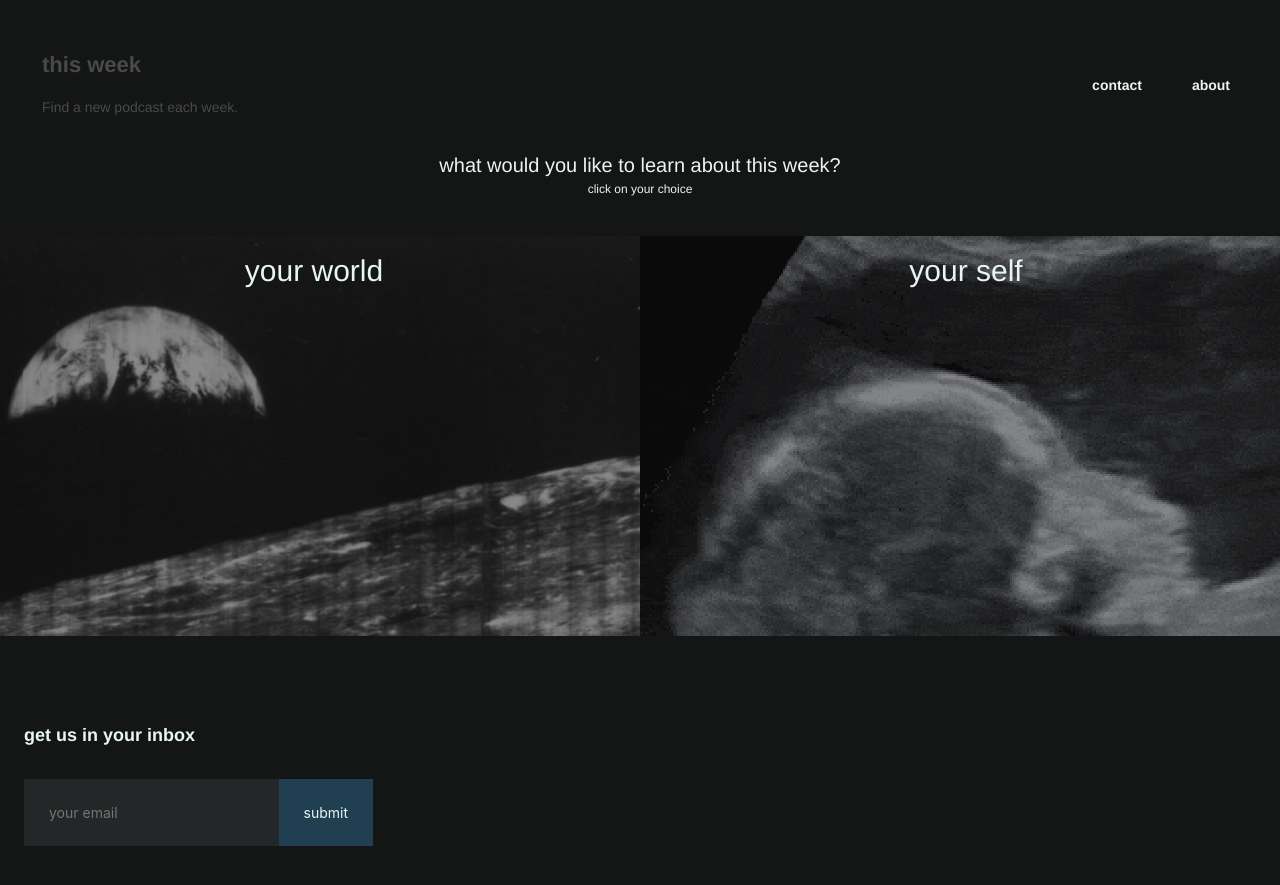
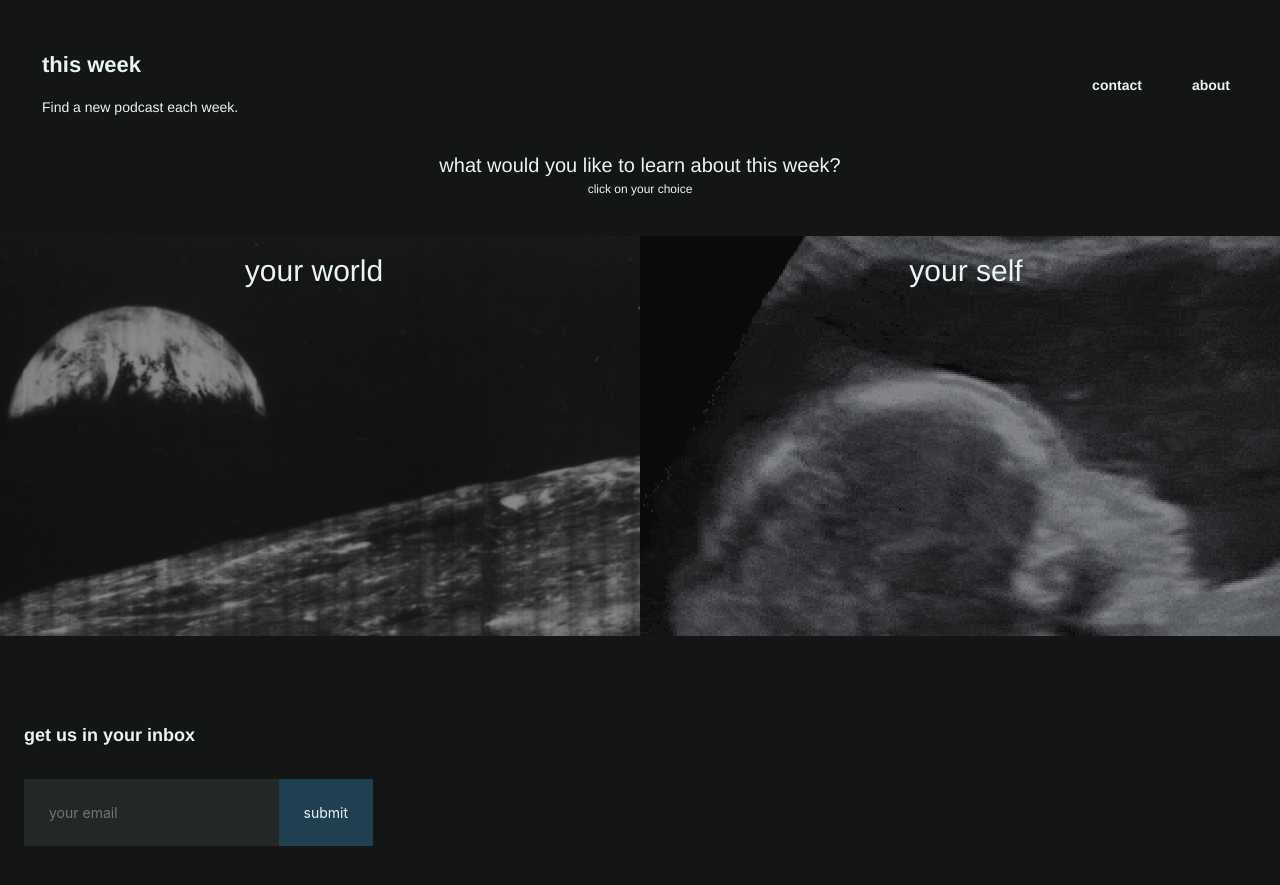
Before and after one commit to JoshTristram/thisweek, a Jekyll site: the page built from index.html, in a window 1280 px wide. Shown: the top 885 px of the page. Built offline with Jekyll 4.4.1, drawn with Linux system fonts in a browser that asks for light colours.

Commit message:
added !important in css

```diff
--- a/assets/css/main.css
+++ b/assets/css/main.css
@@ -6,7 +6,7 @@ p, a, h1, h2, h3 {
 	font-weight: bold;
 	font-size: 22px;
 	text-align: left;
-	color: #e9f5f4;
+	color: #e9f5f4!important;
 }
 .pbody {
 	background-color: rgba(20,21,21,1);
@@ -15,7 +15,7 @@ p, a, h1, h2, h3 {
 font-weight: normal;
 font-size: 14px;
 text-align: left;
-color: #e9f5f4;
+color: #e9f5f4!important;
 
 }
 
```
